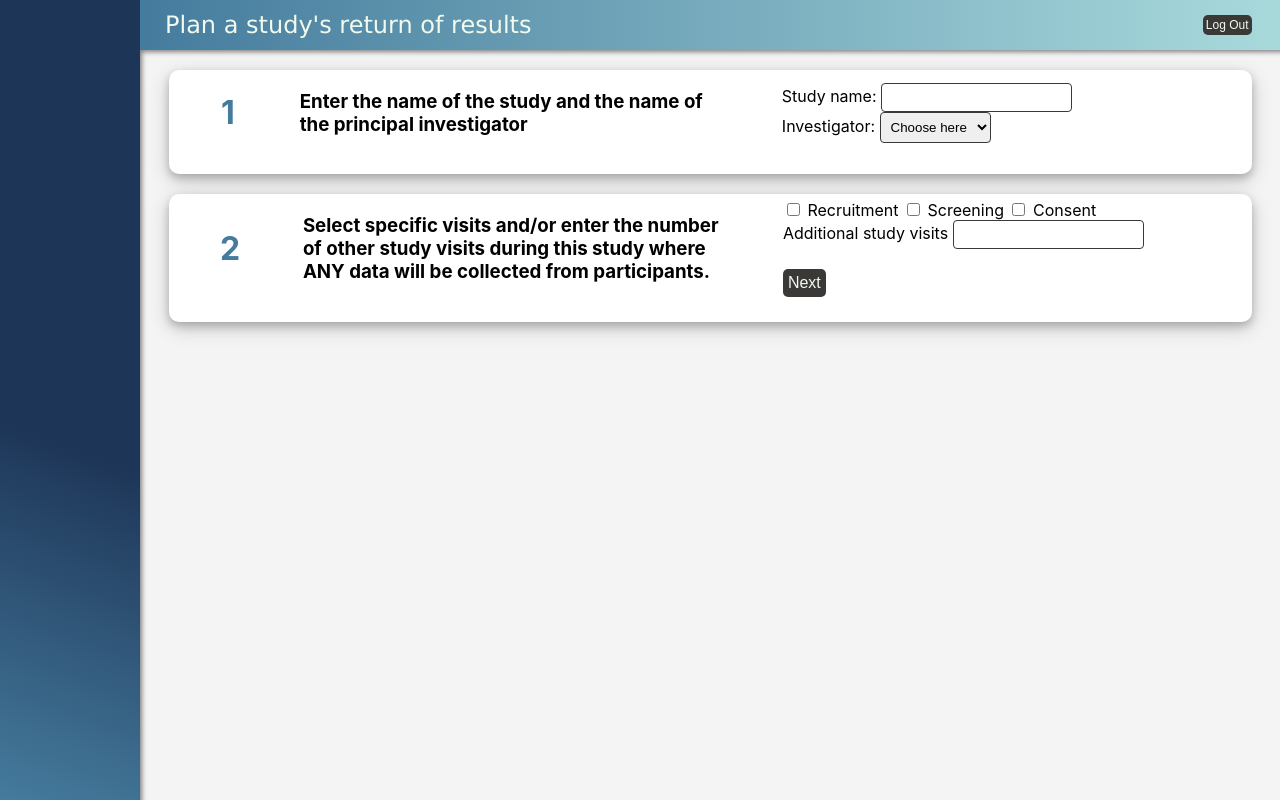
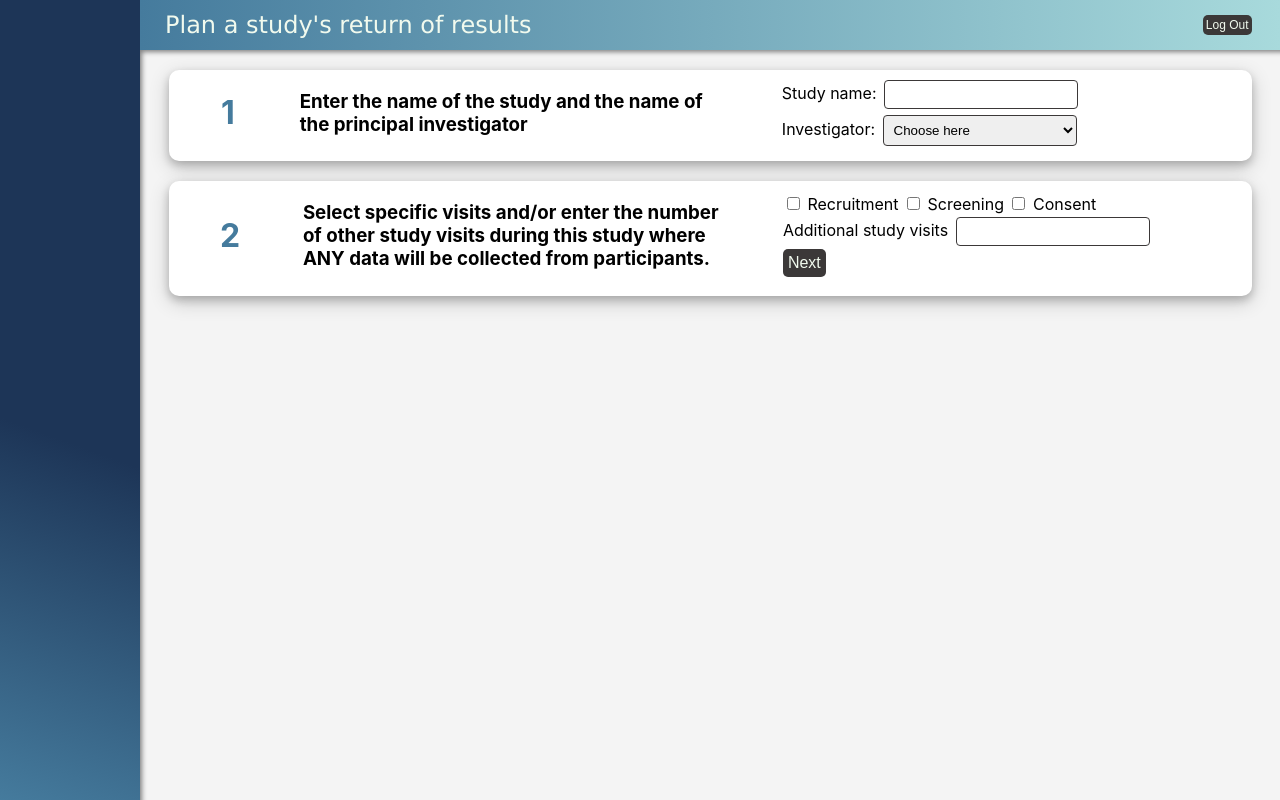
Before and after one commit to lisamartelly/return-of-results, a Flask app: template templates/planning-1.html in a window 1280 px wide. Run offline with Flask 2, Linux system fonts and the light colour scheme; the template is opened without the code that fills it, so the values that code supplies are empty; some libraries are stand-ins or nearby versions.

Commit message:
styled form inputs

```diff
--- a/static/css/site-css.css
+++ b/static/css/site-css.css
@@ -125,22 +125,35 @@ a {
 }
 
 
-input[type=text], input[type=password], select {
+input[type=text], input[type=password], input[type=number], select {
     padding: 6px;
     display: inline-block;
     border: 1px solid rgba(59, 56, 56, 1);
     border-radius: 4px;
   }
 
-input[type=text]:focus, input[type=password]:focus {
+input[type=text]:focus, input[type=password]:focus, input[type=number]:focus, select:focus {
     outline: 1px solid rgba(69,123,157,1);
     border: 1px solid rgba(69,123,157,1);
   }
 
- input[type=radio] {
+ input[type=radio], input[type=checkbox] {
     accent-color:rgba(69,123,157,1);
   }
 
+#planning-1-page input[type=text] {
+    margin: 3px;
+    width: 180px;
+}
+
+#planning-1-page select {
+    margin: 3px;
+    width: 194px;
+}
+
+#planning-2-page input[type=number] {
+    width:100px;
+}
 
 
 
--- a/templates/planning-1.html
+++ b/templates/planning-1.html
@@ -7,11 +7,11 @@
 {% endblock %}
 
 {% block body %}
-<div class="flex-container-generic">
+<div class="flex-container-generic" id="planning-1-page">
     <div id="planning-form">
 
         <form id="study-plan-details" action="/planning-2" method="POST">
-            <div class="flex-row basic-box">
+            <div class="flex-row basic-box" style=padding-bottom:7px>
                 <div><h1 class="planning-num">1</h1></div>
                 <div class="planning">
                     <h3>Enter the name of the study and the name of the principal investigator</h3>
@@ -29,7 +29,7 @@
                     </select>
                 </div>
             </div>
-            <div class="flex-row basic-box">
+            <div class="flex-row basic-box" style="padding-bottom:7px">
                 <div><h1 class="planning-num">2</h1></div>
                 <div class="planning">
                     <h3>Select specific visits and/or enter the number of other study visits during this study where ANY data will be collected from participants.
@@ -44,7 +44,7 @@
                     <label for="consent">Consent</label><br>
                     <label for="num-visits">Additional study visits</label>
                     <input type="text" id="num-visits" name="num-visits"min="0" max="100">
-                    <br><br>
+                    <br>
                     <button type=submit class="button">Next</button>
                 </div>
             </div>
--- a/templates/planning-2.html
+++ b/templates/planning-2.html
@@ -8,7 +8,7 @@
 
 {% block body %}
 
-<div class="flex-container-generic">
+<div class="flex-container-generic" id="planning-2-page">
 
 <div id="planning-form" class="basic-box">
 <div class="flex-row">
@@ -20,7 +20,7 @@
 <div class=plan-2>
 
 <form id="visit-details" action="/planning-3" method="POST">
-    <table>
+    <table style="width:90%">
     {% for visit in dict_visits %}
 
     <tr>
```
